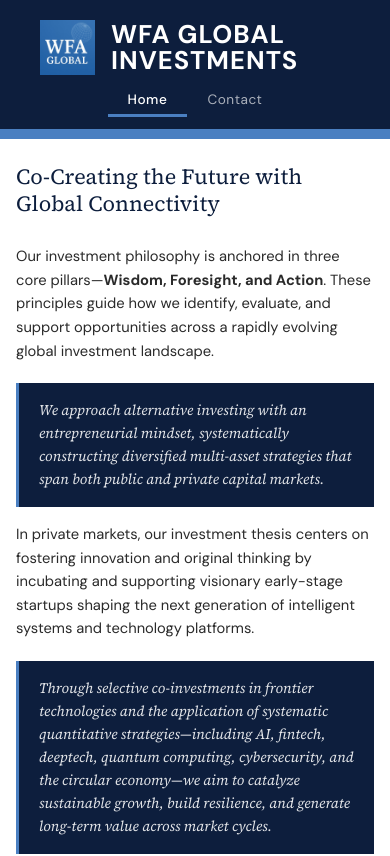
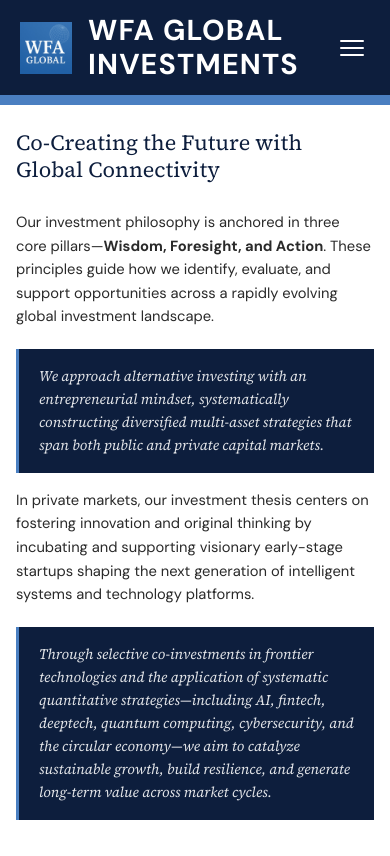
Before and after one commit to wfaglobal/wfaglobal-web, a Next.js app: page / in a window 390 px wide. Shown: the top 856 px of the page. Built offline with nearby package versions, Linux system fonts and the light colour scheme.

Commit message:
Mobile hamburger menu, bigger title

```diff
--- a/src/components/Header.module.css
+++ b/src/components/Header.module.css
@@ -1,5 +1,5 @@
-.header { background: var(--navy); border-bottom: 10px solid var(--blue); }
-.navInner { display: flex; flex-direction: column; align-items: center; justify-content: center; padding: 1.25rem 2.5rem 0.75rem; }
+.header { background: var(--navy); border-bottom: 10px solid var(--blue); position: relative; }
+.navInner { display: flex; align-items: center; justify-content: center; padding: 1.25rem 2.5rem 0.75rem; flex-direction: column; }
 .logoBlock { display: flex; align-items: center; gap: 1rem; cursor: pointer; margin-bottom: 0.6rem; text-decoration: none; }
 .logoImg { object-fit: contain; flex-shrink: 0; }
 .logoName { font-size: 2.8rem; font-weight: 700; color: #fff; letter-spacing: 0.04em; line-height: 1; }
@@ -7,7 +7,22 @@
 .navLinks li a { display: flex; align-items: center; padding: 0.4rem 1.25rem; font-size: 0.85rem; color: rgba(255,255,255,0.65); text-decoration: none; letter-spacing: 0.04em; border-bottom: 3px solid transparent; transition: all 0.15s; }
 .navLinks li a:hover { color: #fff; }
 .active { color: #fff !important; font-weight: 500; border-bottom-color: var(--blue) !important; }
+.burger { display: none; }
+.mobileMenu { display: none; }
+
 @media (max-width: 768px) {
-  .logoName { font-size: 1.6rem; }
-  .logoImg { width: 55px !important; height: 55px !important; }
+  .navInner { flex-direction: row; justify-content: space-between; align-items: center; padding: 0.9rem 1.25rem; }
+  .logoBlock { margin-bottom: 0; }
+  .logoName { font-size: 1.8rem; line-height: 1.15; max-width: 200px; white-space: normal; }
+  .logoImg { width: 52px !important; height: 52px !important; }
+  .navLinks { display: none; }
+  .burger { display: flex; flex-direction: column; gap: 5px; background: none; border: none; cursor: pointer; padding: 6px; }
+  .bar { display: block; width: 24px; height: 2px; background: #fff; border-radius: 2px; transition: all 0.25s; }
+  .bar1open { transform: translateY(7px) rotate(45deg); }
+  .bar2open { opacity: 0; }
+  .bar3open { transform: translateY(-7px) rotate(-45deg); }
+  .mobileMenu { display: flex; flex-direction: column; background: var(--navy); border-top: 1px solid rgba(255,255,255,0.1); }
+  .mobileLink { padding: 1rem 1.5rem; font-size: 0.95rem; color: rgba(255,255,255,0.7); text-decoration: none; border-bottom: 1px solid rgba(255,255,255,0.07); letter-spacing: 0.04em; transition: color 0.15s; }
+  .mobileLink:hover { color: #fff; }
+  .mobileActive { padding: 1rem 1.5rem; font-size: 0.95rem; color: #fff; text-decoration: none; border-bottom: 1px solid rgba(255,255,255,0.07); letter-spacing: 0.04em; font-weight: 500; border-left: 3px solid var(--blue); }
 }
--- a/src/components/Header.tsx
+++ b/src/components/Header.tsx
@@ -2,10 +2,13 @@
 import Image from 'next/image'
 import Link from 'next/link'
 import { usePathname } from 'next/navigation'
+import { useState } from 'react'
 import styles from './Header.module.css'
 
 export default function Header() {
   const pathname = usePathname()
+  const [open, setOpen] = useState(false)
+
   return (
     <header className={styles.header}>
       <div className={styles.navInner}>
@@ -13,11 +16,28 @@ export default function Header() {
           <Image src="/logo.png" alt="WFA Global" width={90} height={90} className={styles.logoImg} priority />
           <div className={styles.logoName}>WFA GLOBAL INVESTMENTS</div>
         </Link>
+
+        {/* Desktop nav */}
         <ul className={styles.navLinks}>
           <li><Link href="/" className={pathname === '/' ? styles.active : ''}>Home</Link></li>
           <li><Link href="/contact" className={pathname === '/contact' ? styles.active : ''}>Contact</Link></li>
         </ul>
+
+        {/* Mobile hamburger */}
+        <button className={styles.burger} onClick={() => setOpen(!open)} aria-label="Menu">
+          <span className={`${styles.bar} ${open ? styles.bar1open : ''}`}></span>
+          <span className={`${styles.bar} ${open ? styles.bar2open : ''}`}></span>
+          <span className={`${styles.bar} ${open ? styles.bar3open : ''}`}></span>
+        </button>
       </div>
+
+      {/* Mobile dropdown */}
+      {open && (
+        <div className={styles.mobileMenu}>
+          <Link href="/" className={pathname === '/' ? styles.mobileActive : styles.mobileLink} onClick={() => setOpen(false)}>Home</Link>
+          <Link href="/contact" className={pathname === '/contact' ? styles.mobileActive : styles.mobileLink} onClick={() => setOpen(false)}>Contact</Link>
+        </div>
+      )}
     </header>
   )
 }
```
